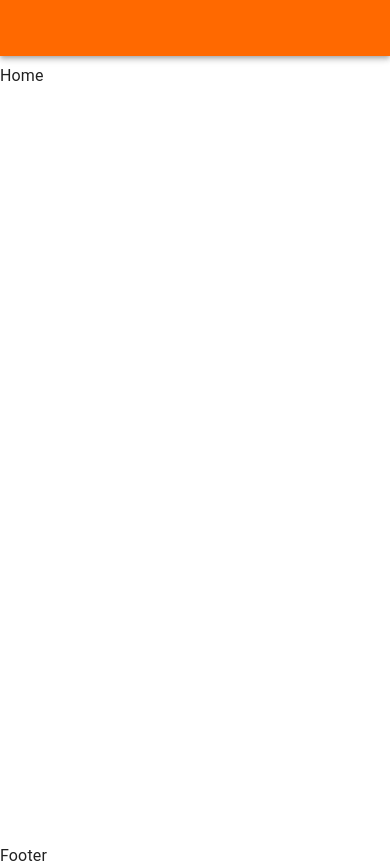
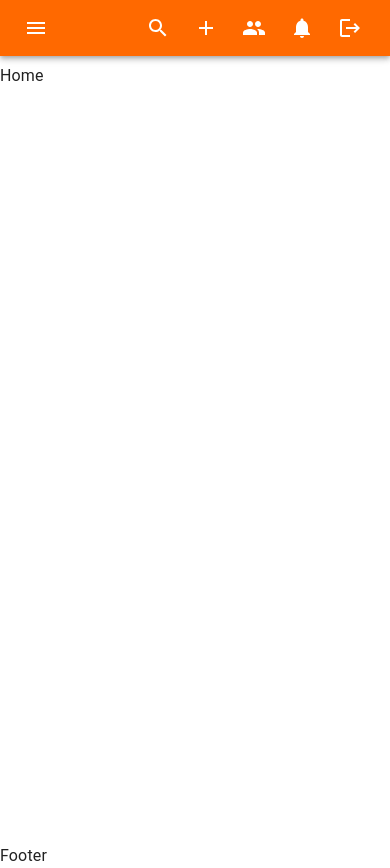
Before and after one commit to ayyush08/CuraChat, a React (Vite) app in the folder client/: page / in a window 390 px wide. Built offline with nearby package versions, Linux system fonts and the light colour scheme.

Commit message:
Header and its components

```diff
--- a/client/src/App.jsx
+++ b/client/src/App.jsx
@@ -17,7 +17,7 @@ const App = () => {
       <Route path="/groups" element={<Groups/>} />
       </Route>
       <Route path="/about" element={<div>About</div>} />
-      <Route path="/login" element={<ProtectRoute user={!user} redirect='/'>
+      <Route path="/login" element={<ProtectRoute user={user} redirect='/'>
       <Login/>
       </ProtectRoute>} />
 
--- a/client/src/components/layout/AppLayout.jsx
+++ b/client/src/components/layout/AppLayout.jsx
@@ -10,12 +10,12 @@ const AppLayout = ()=> (WrappedComponent) => {
                 <Title/>
                 <Header/>
 
-                <Grid container  height={"calc(100vh - 4rem)"}>
-                <Grid  sm={4} md={3} sx={{
+                <Grid item container  height={"calc(100vh - 4rem)"}>
+                <Grid  item sm={4} md={3} sx={{
                     display: { xs: 'none', sm: 'block' },
 
                 }} height={"100%"} >First</Grid>
-                <Grid  xs={12} sm={8} md={5} lg={6} height={"100%"}>
+                <Grid item  xs={12} sm={8} md={5} lg={6} height={"100%"}>
                 <WrappedComponent {...props} />
 
                 </Grid>
--- a/client/src/components/layout/Header.jsx
+++ b/client/src/components/layout/Header.jsx
@@ -1,7 +1,46 @@
-import React from 'react'
-import { Box,AppBar, Toolbar, Typography } from '@mui/material'
+import React,{lazy, useState,Suspense} from 'react'
+import { Box, AppBar, Toolbar, Typography, IconButton, Tooltip } from '@mui/material'
 import { orange } from '../../constants/color'
+import { Menu as MenuIcon, Search as SearchIcon, Add as AddIcon, Group as GroupIcon, Logout as LogoutIcon, Notifications as NotificationsIcon } from '@mui/icons-material'
+import { useNavigate } from 'react-router-dom'
+
+
+const SearchDialog = lazy(() => import('../specific/Search'))
+const NotificationsDialog = lazy(() => import('../specific/Notifications'))
+const NewGroupDialog = lazy(() => import('../specific/NewGroup'))
 const Header = () => {
+
+    const navigate = useNavigate();
+
+    const [isMobile, setIsMobile] = useState(false)
+    const [isSearch, setIsSearch] = useState(false)
+    const [isNewGroup, setIsNewGroup] = useState(false)
+    const [isNotification, setIsNotification] = useState(false)
+
+    const handleMobile = () => {
+        console.log('Mobile')
+        setIsMobile((prev) => !prev)
+    }
+
+    const openSearch = () => {
+        setIsSearch((prev) => !prev)
+    }
+    const openNewGroup = () => {
+        setIsNewGroup((prev) => !prev)
+    }
+
+    const openNotification = () => {
+        setIsNotification((prev) => !prev)
+    }
+
+    const navigateToGroup = () => {
+        navigate('/groups')
+        console.log('Manage Group')
+    }
+
+    const logoutHandler = () => {
+        console.log('Logout')
+    }
     return (
         <>
             <Box sx={{ flexGrow: 1 }} height={"4rem"} >
@@ -16,16 +55,62 @@ const Header = () => {
                         <Typography
                             variant='h6'
                             sx={{
-                display:{xs:'none',sm:'block'}
+                                display: { xs: 'none', sm: 'block' }
                             }}
                         >
                             CuraChat
                         </Typography>
+                        <Box sx={{
+                            display: { xs: 'block', sm: 'none' }
+                        }}>
+                            <IconButton color='inherit' onClick={handleMobile} >
+                                <MenuIcon />
+                            </IconButton>
+                        </Box>
+                        <Box sx={{ flexGrow: 1 }} />
+                        <Box>
+                            <IconBtn title='Search' icon={<SearchIcon />} onClick={openSearch} />
+                            <IconBtn title='New Group' icon={<AddIcon />} onClick={openNewGroup} />
+                            <IconBtn title='Manage Group' icon={<GroupIcon />} onClick={navigateToGroup} />
+                            <IconBtn title='Notifications' icon={<NotificationsIcon />} onClick={openNotification} />
+                            <IconBtn title='Logout' icon={<LogoutIcon />} onClick={logoutHandler} />
+                        </Box>
                     </Toolbar>
                 </AppBar>
             </Box>
+            {
+                isSearch && (
+                    <Suspense fallback={<div>Loading...</div>}>
+                        <SearchDialog />
+                    </Suspense>
+                )
+            }
+            {
+                isNotification && (
+                    <Suspense fallback={<div>Loading...</div>}>
+                        <NotificationsDialog />
+                    </Suspense>
+                )
+            }
+            {
+                isNewGroup && (
+                    <Suspense fallback={<div>Loading...</div>}>
+                        <NewGroupDialog />
+                    </Suspense>
+                )
+            }
         </>
     )
 }
 
+const IconBtn = ({ title, icon, onClick }) => {
+    return (
+        <Tooltip title={title} arrow>
+            <IconButton color='inherit' size="large" onClick={onClick} >
+                {icon}
+            </IconButton>
+        </Tooltip>
+    )
+}
+
 export default Header
--- /dev/null
+++ b/client/src/components/specific/NewGroup.jsx
@@ -0,0 +1,9 @@
+import React from 'react'
+
+const NewGroup = () => {
+    return (
+        <div>NewGroup</div>
+    )
+}
+
+export default NewGroup
--- /dev/null
+++ b/client/src/components/specific/Notifications.jsx
@@ -0,0 +1,11 @@
+import React from 'react'
+
+const Notifications = () => {
+  return (
+    <div>
+      Notifications
+    </div>
+  )
+}
+
+export default Notifications
--- /dev/null
+++ b/client/src/components/specific/Search.jsx
@@ -0,0 +1,9 @@
+import React from 'react'
+
+const Search = () => {
+  return (
+    <div>Search</div>
+  )
+}
+
+export default Search
```
Lines whose indentation alone changed are shown as unchanged.
